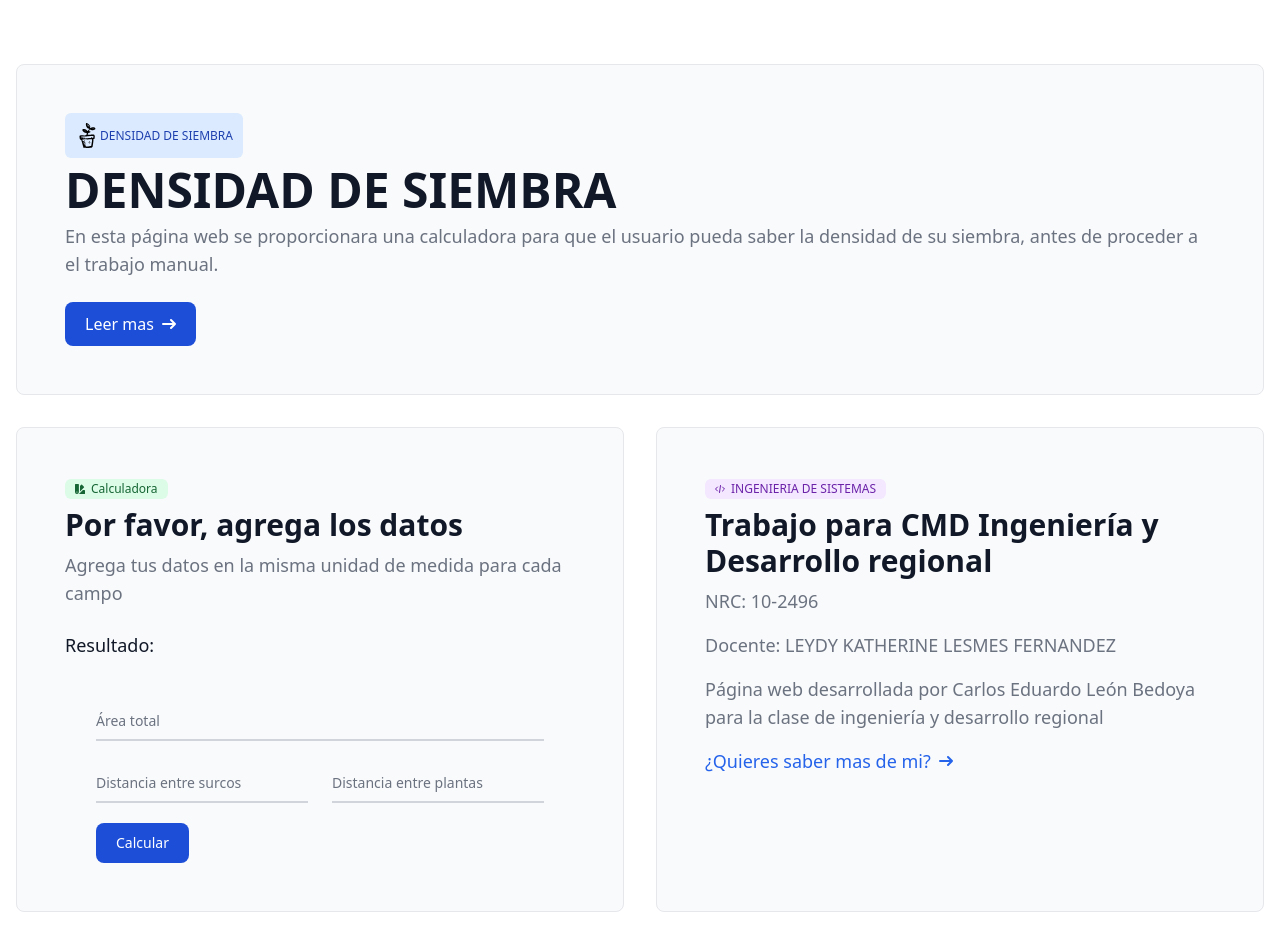
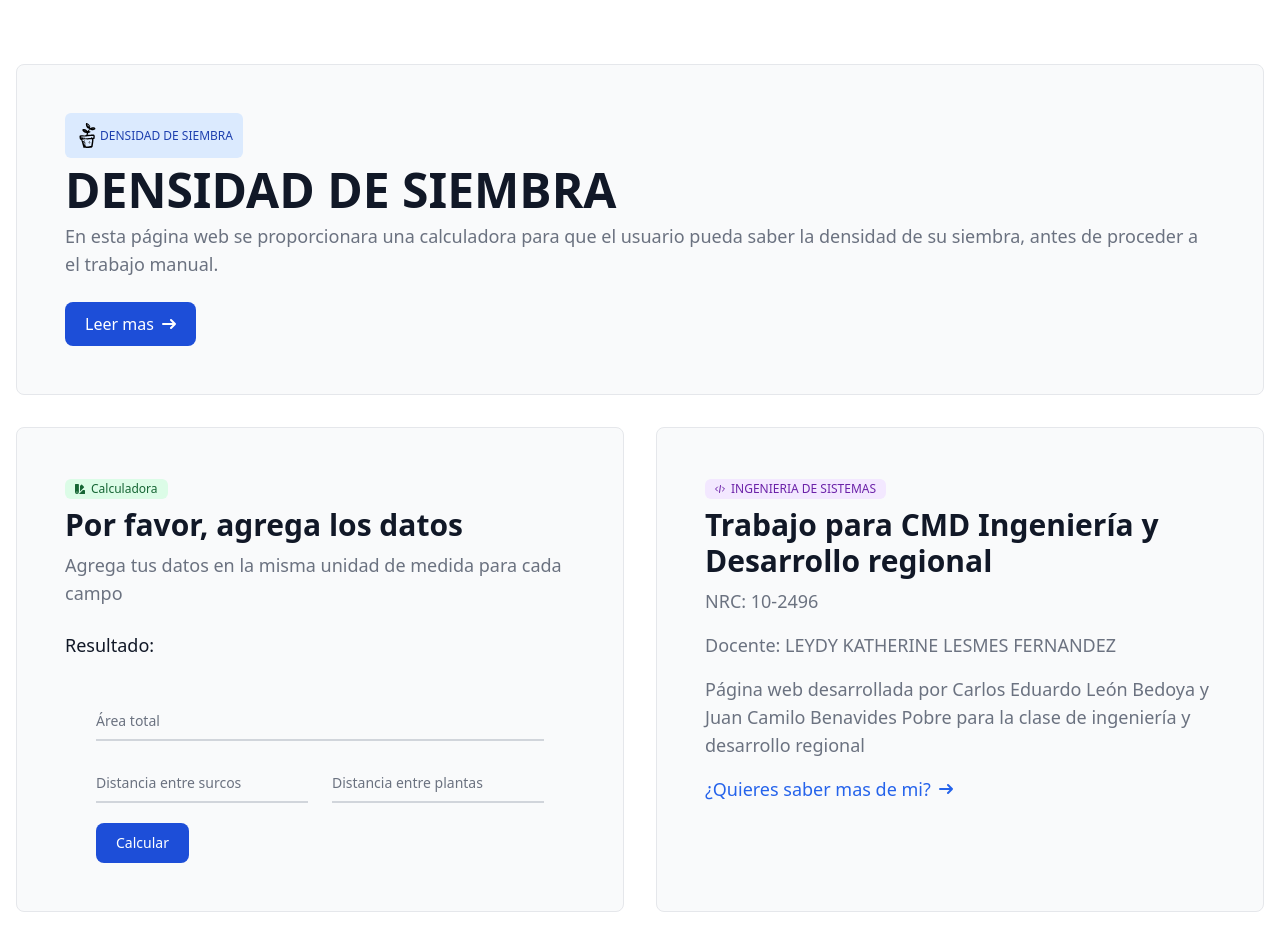
Before and after one commit to AmazingE-dot/Proyecto-CMD-Desarrollo-Regional, a plain HTML site: page index.html in a window 1280 px wide. Drawn offline with nearby package versions, Linux system fonts and the light colour scheme.

Commit message:
Se agrega el nombre de mi compañero

```diff
--- a/index.html
+++ b/index.html
@@ -70,7 +70,7 @@
                 <h2 class="text-gray-900 text-3xl font-extrabold mb-2">Trabajo para CMD Ingeniería y Desarrollo regional</h2>
                 <p class="text-lg font-normal text-gray-500 mb-4">NRC: 10-2496</p>
                 <p class="text-lg font-normal text-gray-500 mb-4">Docente: LEYDY KATHERINE LESMES FERNANDEZ</p>
-                <p class="text-lg font-normal text-gray-500 mb-4">Página web desarrollada por Carlos Eduardo León Bedoya para la clase de ingeniería y desarrollo regional</p>
+                <p class="text-lg font-normal text-gray-500 mb-4">Página web desarrollada por Carlos Eduardo León Bedoya y Juan Camilo Benavides Pobre para la clase de ingeniería y desarrollo regional</p>
                 <a href="https://github.com/AmazingE-dot" target="_blank" class="text-blue-600 hover:underline font-medium text-lg inline-flex items-center">¿Quieres saber mas de mi?
                     <svg class="w-3.5 h-3.5 ms-2 rtl:rotate-180" aria-hidden="true" xmlns="http://www.w3.org/2000/svg" fill="none" viewBox="0 0 14 10">
                         <path stroke="currentColor" stroke-linecap="round" stroke-linejoin="round" stroke-width="2" d="M1 5h12m0 0L9 1m4 4L9 9"/>
```
